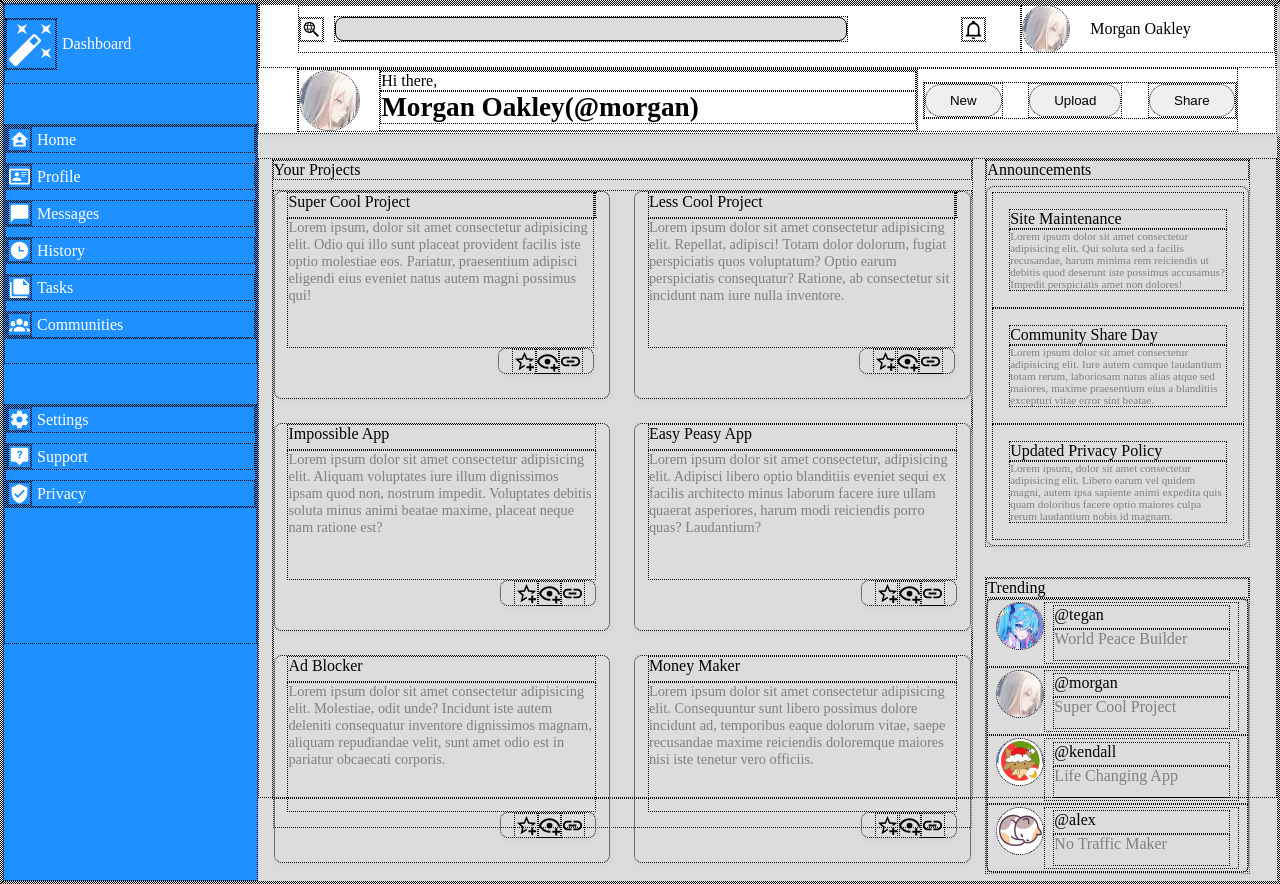
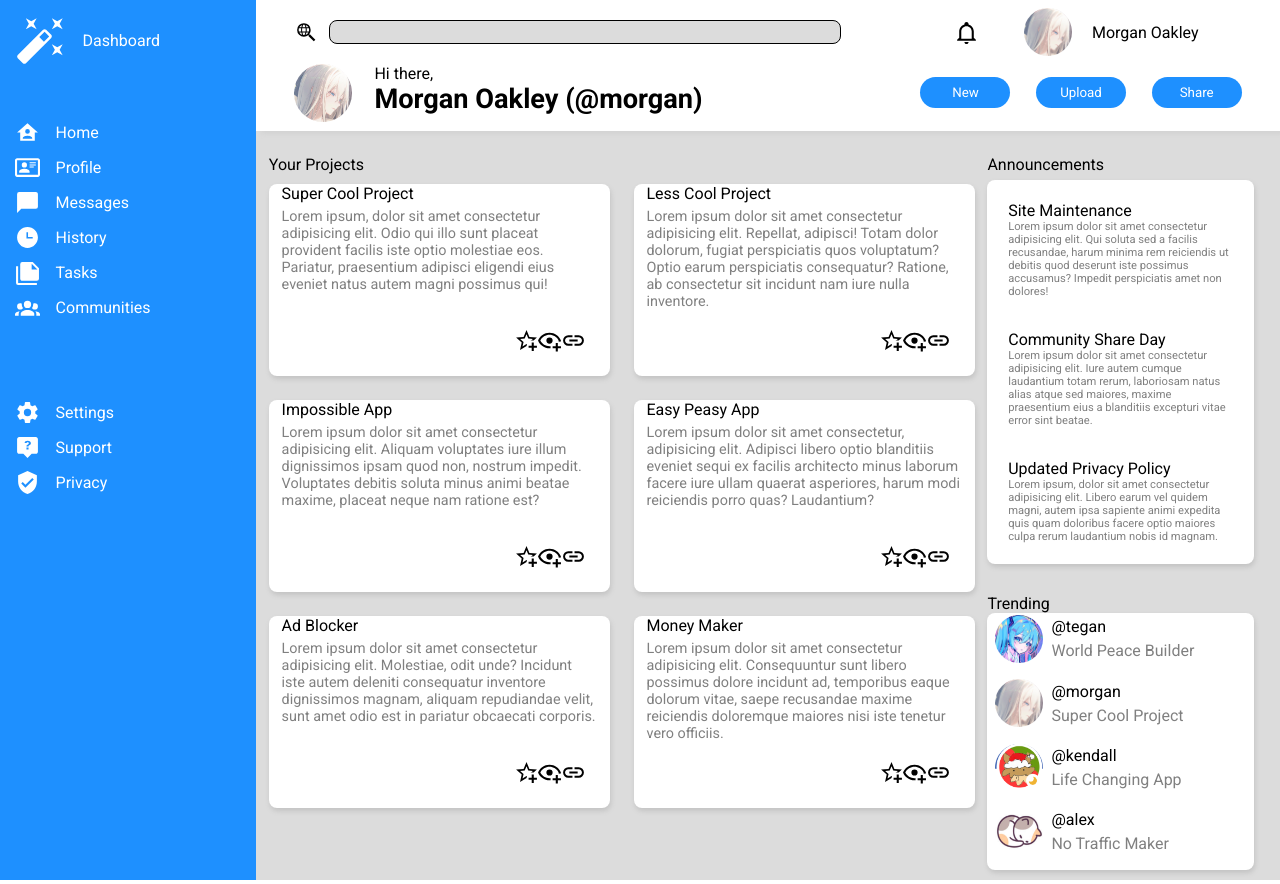
Before and after one commit to yuexiaohuaz/odin-admin-dashboard, a plain HTML site: page index.html in a window 1280 px wide. Drawn offline with Linux system fonts and the light colour scheme.

Commit message:
Added background color, reformatted header

```diff
--- a/index.html
+++ b/index.html
@@ -5,6 +5,9 @@
     <meta name="viewport" content="width=device-width, initial-scale=1.0">
     <title>Document</title>
     <link rel="stylesheet" href="styles.css">
+    <link rel="preconnect" href="https://fonts.googleapis.com">
+    <link rel="preconnect" href="https://fonts.gstatic.com" crossorigin>
+    <link href="https://fonts.googleapis.com/css2?family=Roboto:ital,wght@0,100;0,300;0,400;0,500;0,700;0,900;1,100;1,300;1,400;1,500;1,700;1,900&display=swap" rel="stylesheet">
 </head>
 <body>
     <!--sidebar, header, main content-->
@@ -69,7 +72,7 @@
                     <img src="profile.png">
                     <div class="header-message">
                         <p>Hi there,</p>
-                        <p>Morgan Oakley(@morgan)</p>
+                        <p>Morgan Oakley (@morgan)</p>
                 </div>
             </div>
                 <div class="header-options">
@@ -85,7 +88,7 @@
                     Your Projects
                 </p>
                 <div class="projects">
-                <div class="project1">
+                <div class="p-project">
                     <p class="p-header">Super Cool Project</p>
                     <p class="p-body">Lorem ipsum, dolor sit amet consectetur adipisicing elit. Odio qui illo sunt placeat provident facilis iste optio molestiae eos. Pariatur, praesentium adipisci eligendi eius eveniet natus autem magni possimus qui!
                     <div class="icons">
@@ -96,7 +99,7 @@
                     </p>
 
                 </div>
-                <div class="project2">
+                <div class="p-project">
                     <p class="p-header">Less Cool Project</p>
                     <p class="p-body">Lorem ipsum dolor sit amet consectetur adipisicing elit. Repellat, adipisci! Totam dolor dolorum, fugiat perspiciatis quos voluptatum? Optio earum perspiciatis consequatur? Ratione, ab consectetur sit incidunt nam iure nulla inventore.
                         <div class="icons">
@@ -106,7 +109,7 @@
                         </div>
                     </p>
                 </div>
-                <div class="project3">
+                <div class="p-project">
                     <p class="p-header">Impossible App</p>
                     <p class="p-body">Lorem ipsum dolor sit amet consectetur adipisicing elit. Aliquam voluptates iure illum dignissimos ipsam quod non, nostrum impedit. Voluptates debitis soluta minus animi beatae maxime, placeat neque nam ratione est?
                     </p>
@@ -116,7 +119,7 @@
                         <svg xmlns="http://www.w3.org/2000/svg" viewBox="0 0 24 24"><title>link</title><path d="M3.9,12C3.9,10.29 5.29,8.9 7,8.9H11V7H7A5,5 0 0,0 2,12A5,5 0 0,0 7,17H11V15.1H7C5.29,15.1 3.9,13.71 3.9,12M8,13H16V11H8V13M17,7H13V8.9H17C18.71,8.9 20.1,10.29 20.1,12C20.1,13.71 18.71,15.1 17,15.1H13V17H17A5,5 0 0,0 22,12A5,5 0 0,0 17,7Z" /></svg>
                     </div>
                 </div>
-                <div class="project4">
+                <div class="p-project">
                     <p class="p-header">Easy Peasy App</p>
                     <p class="p-body">Lorem ipsum dolor sit amet consectetur, adipisicing elit. Adipisci libero optio blanditiis eveniet sequi ex facilis architecto minus laborum facere iure ullam quaerat asperiores, harum modi reiciendis porro quas? Laudantium?
                     </p>
@@ -126,7 +129,7 @@
                         <svg xmlns="http://www.w3.org/2000/svg" viewBox="0 0 24 24"><title>link</title><path d="M3.9,12C3.9,10.29 5.29,8.9 7,8.9H11V7H7A5,5 0 0,0 2,12A5,5 0 0,0 7,17H11V15.1H7C5.29,15.1 3.9,13.71 3.9,12M8,13H16V11H8V13M17,7H13V8.9H17C18.71,8.9 20.1,10.29 20.1,12C20.1,13.71 18.71,15.1 17,15.1H13V17H17A5,5 0 0,0 22,12A5,5 0 0,0 17,7Z" /></svg>
                     </div>
                 </div>
-                <div class="project5">
+                <div class="p-project">
                     <p class="p-header">Ad Blocker</p>
                     <p class="p-body">Lorem ipsum dolor sit amet consectetur adipisicing elit. Molestiae, odit unde? Incidunt iste autem deleniti consequatur inventore dignissimos magnam, aliquam repudiandae velit, sunt amet odio est in pariatur obcaecati corporis.
                     </p>
@@ -136,7 +139,7 @@
                         <svg xmlns="http://www.w3.org/2000/svg" viewBox="0 0 24 24"><title>link</title><path d="M3.9,12C3.9,10.29 5.29,8.9 7,8.9H11V7H7A5,5 0 0,0 2,12A5,5 0 0,0 7,17H11V15.1H7C5.29,15.1 3.9,13.71 3.9,12M8,13H16V11H8V13M17,7H13V8.9H17C18.71,8.9 20.1,10.29 20.1,12C20.1,13.71 18.71,15.1 17,15.1H13V17H17A5,5 0 0,0 22,12A5,5 0 0,0 17,7Z" /></svg>
                     </div>
                 </div>
-                <div class="project6">
+                <div class="p-project">
                     <p class="p-header">Money Maker</p>
                     <p class="p-body">Lorem ipsum dolor sit amet consectetur adipisicing elit. Consequuntur sunt libero possimus dolore incidunt ad, temporibus eaque dolorum vitae, saepe recusandae maxime reiciendis doloremque maiores nisi iste tenetur vero officiis.
                     </p>
--- a/styles.css
+++ b/styles.css
@@ -2,9 +2,16 @@
     margin: 0;
     padding: 0;
     box-sizing: border-box;
-    border: 1px dotted black;
+    /* border: 1px dotted black; */
     list-style: none;
+    font-family: "Roboto", serif;
+    font-optical-sizing: auto;
+    font-weight: 400;
+    font-style: normal;
+    font-variation-settings:
+      "wdth" 100;
 }
+
 .container {
     display: grid;
     grid: 0.7fr 4fr / 1fr 4fr;
@@ -14,21 +21,18 @@
 .logo {
     width: 6.5vh;
     height: 6.5vh;
-    /* width: 50px;
-    height: 50px; */
 }
 .icon, .search-button, .bell {
     width: clamp(15px, 3.3vh, 25px);
     height: clamp(15px, 3.3vh, 25px);
-    /* width: 25px;
-    height: 25px; */
+
 }
 .header, .sidebar-content li, .sidebar-settings li, .main-logo, .search, .profile, .bottom-header, .header-options, .header-profile, .trending img, .trending div {
     display: grid;
     grid-auto-flow: column;
 }
-.header, .projects div, .announcements, .trending {
-    box-shadow: lightgray 1px 3px 5px;
+.header, .projects .p-project, .announcements, .trending {
+    box-shadow: #C3C3C3 1px 3px 5px;
 }
 /*Sidebar*/
 .sidebar {
@@ -40,6 +44,7 @@
     grid-template-rows: 10vh 30vh 30vh;
     background-color:#1e90ff;
     color: white;
+    padding: 0 1.2vw;
 }
 .sidebar-content ul, .sidebar-settings ul {
     display: grid;
@@ -47,6 +52,7 @@
 }
 .sidebar .icon, .sidebar .logo {
     fill: white;
+    margin-right: 0.8vw;
 }
 .sidebar-content li, .sidebar-settings li, .main-logo, .search, .profile, .bottom-header{
     justify-content: flex-start;
@@ -67,6 +73,7 @@
     grid-template-columns: 3fr 1fr;
     grid-template-rows: 6vh;
     height: 8vh;
+    padding-top: 1vh;
 }
 .searchbar input{
     border: 1px solid black;
@@ -104,18 +111,20 @@
     display: grid;
     grid-template-columns: 4fr 1fr;
     margin: 0 3vw;
+    align-items: center;
+    padding-bottom: 2vh;
 }
 .header-profile {
     display: grid;
     grid-template-columns: 80px;
 }
 .header-message p:nth-child(2) {
-    font-size: 1.7rem;
+    font-size: clamp(10px, 4vh, 1.7rem);
     font-weight: 550;
 }
 .bottom-header img {
-    width: 3.8em;
-    height: 3.8em;
+    width: clamp(20px, 9vh, 3.6em);
+    height: clamp(20px, 9vh, 3.6em);
     border-radius: 50%;
 }
 .header-options {
@@ -126,6 +135,10 @@
 .header-options button {
     border-radius: 16px;
     padding: 8px 24px;
+    width: 90px;
+    background-color:#1e90ff;
+    color: white;
+    border: none;
 }
 
 
@@ -157,6 +170,7 @@
     grid-auto-flow: column;
     grid-template-rows: 1fr 5fr 1fr;
     border-radius: 8px;
+    background-color:white;
 }
 .p-body, .a-body, .t-body {
     color: gray;
@@ -190,9 +204,11 @@
     padding: 0.3rem;
     margin-top: 0.8vh;
     border-radius: 8px;
+    background-color:white;
 }
 .announcements div {
     padding: 1rem;
+
 }
 
 .t-body {
@@ -200,6 +216,7 @@
 }
 .trending {
     border-radius: 8px;
+    background-color:white;
 }
 .trending div {
     grid-template-columns: 1fr 5fr;
```
